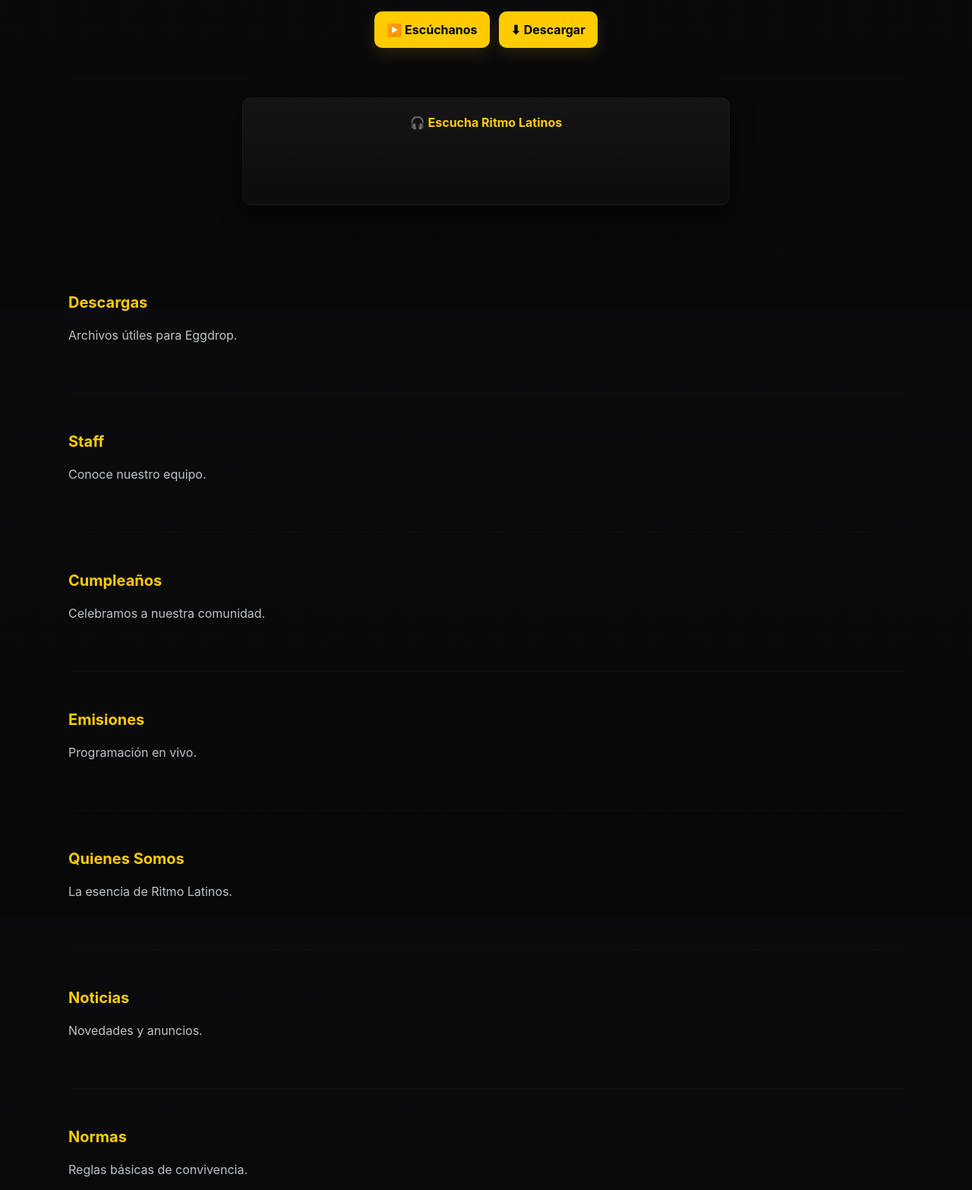
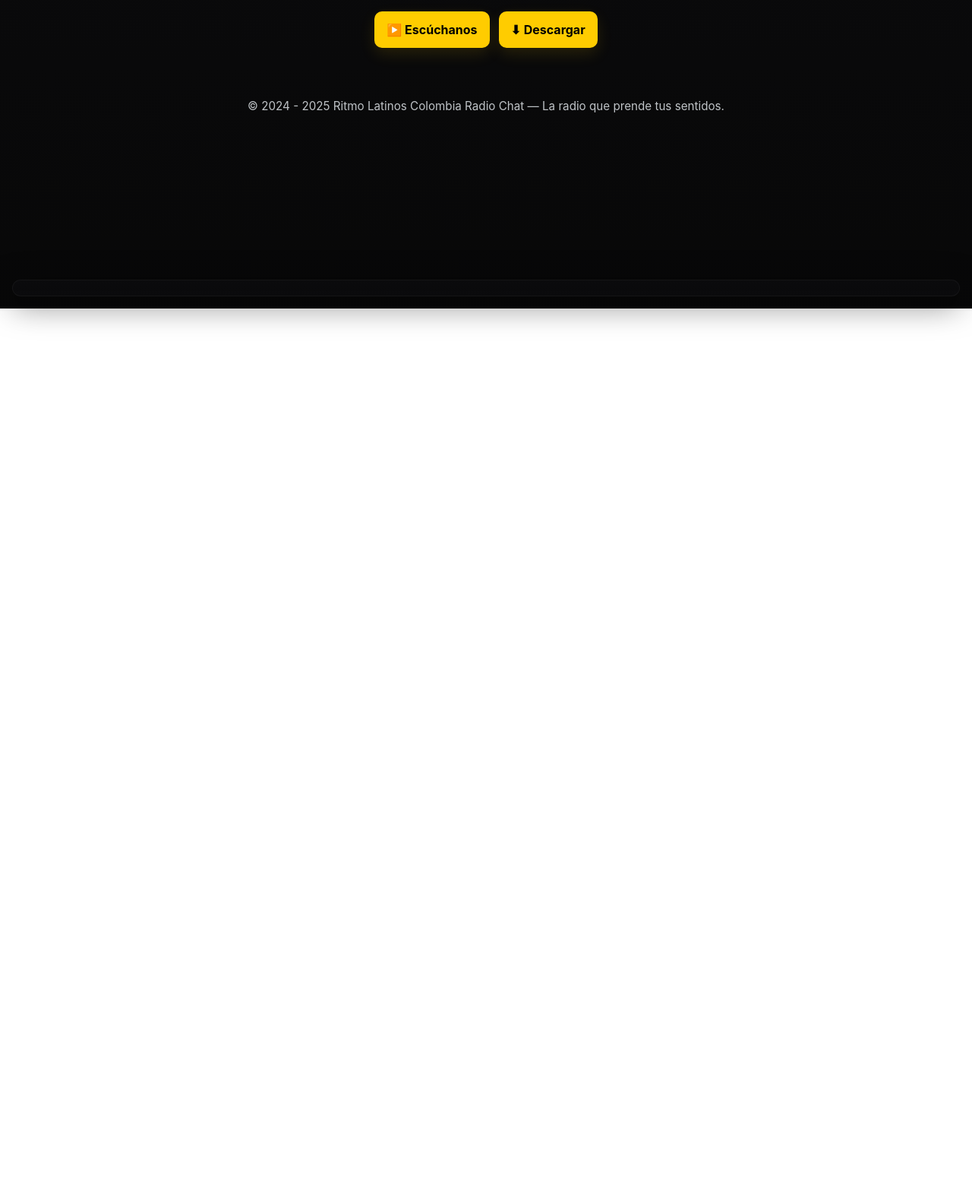
Before and after one commit to RitmoLatinosColombiaRC/archivos_tcl_eggdrop, a plain HTML site: page index.html in a window 1280 px wide. Shown: the part 394-1960 px from the top of the page at 76% size. After the commit the page ends 800 px from the top, so only its background shows below. Drawn offline with nearby package versions, Linux system fonts and the light colour scheme.

Commit message:
Update index.html
Pagina principal

```diff
--- a/index.html
+++ b/index.html
@@ -5,7 +5,9 @@
   <meta name="viewport" content="width=device-width,initial-scale=1">
   <title>Ritmo Latinos Colombia Radio Chat</title>
   <meta name="description" content="Ritmo Latinos Colombia Radio Chat — La radio que prende tus sentidos.">
-  <link rel="icon" href="LogoRL.jpg" type="image/jpeg">
+
+  <!-- Favicon -->
+  <link rel="icon" type="image/png" href="LogoRL.jpg">
 
   <style>
     :root{
@@ -15,6 +17,7 @@
       --gold:#ffcc00;
       --gold-weak:#ffd633;
       --accent:#00c2bf;
+      --glass: rgba(255,255,255,0.03);
       --max-width:1100px;
     }
     html,body{height:100%;}
@@ -32,14 +35,15 @@
     header{position:fixed;left:0;right:0;top:0;z-index:60;background:linear-gradient(180deg, rgba(11,11,13,0.6), rgba(11,11,13,0.35));backdrop-filter: blur(6px);border-bottom:1px solid rgba(255,255,255,0.03);}
     .nav-inner{max-width:var(--max-width);margin:0 auto;display:flex;align-items:center;justify-content:space-between;padding:10px 18px;}
     .brand{display:flex;align-items:center;gap:12px;}
-    .brand img{width:56px;height:auto;border-radius:10px;box-shadow:0 6px 22px rgba(255,204,0,0.12);transition:transform .25s ease;}
+    .brand img{width:56px;height:auto;border-radius:10px;box-shadow:0 6px 22px rgba(255,204,0,0.12);transform:translateY(0);transition:transform .25s ease;}
     .brand:hover img{transform:translateY(-3px);box-shadow:0 10px 30px rgba(255,204,0,0.18);}
     .brand h4{margin:0;color:var(--gold);font-size:16px;letter-spacing:0.4px;}
     nav a{color:#ddd;text-decoration:none;margin-left:18px;font-weight:600;font-size:14px;opacity:0.95;}
     nav a:hover{color:var(--gold);transform:translateY(-2px);}
 
-    .hero{padding-top:100px;padding-bottom:20px;text-align:center;}
+    .hero{padding-top:100px;padding-bottom:36px;text-align:center;}
     .hero .logo{width:160px;border-radius:14px;box-shadow:0 18px 40px rgba(0,0,0,0.6), 0 0 30px rgba(255,204,0,0.06);transition:transform .5s ease, box-shadow .4s ease;}
+    .hero .logo.small{width:110px;}
     .hero h1{margin:18px 0 6px;font-size:2.1rem;color:var(--gold);letter-spacing:0.6px;}
     .hero p.lead{margin:0 0 18px;color:var(--muted);font-size:1.05rem;}
     .hero .cta {display:flex;gap:12px;justify-content:center;flex-wrap:wrap;margin-top:12px;}
@@ -51,12 +55,28 @@
     .btn:hover{transform:translateY(-4px);box-shadow:0 14px 28px rgba(255,204,0,0.18);background:var(--gold-weak);}
 
     section{padding:48px 0;border-top:1px solid rgba(255,255,255,0.02);}
+    section .section-title{display:flex;align-items:center;gap:12px;margin-bottom:18px;}
     section h2{margin:0;color:var(--gold);font-size:1.25rem;}
+    section p.lead-small{margin-top:6px;color:var(--muted);}
+
     .grid{display:grid;grid-template-columns:repeat(3,1fr);gap:18px;}
     .card{background:var(--card);padding:18px;border-radius:12px;border:1px solid rgba(255,255,255,0.03);box-shadow:0 8px 30px rgba(0,0,0,0.6);min-height:100px;}
     .card h3{margin:0 0 8px;color:#fff;font-size:1rem;}
     .card p{margin:0;color:var(--muted);font-size:0.95rem;}
+
     footer{padding:30px 0;color:var(--muted);text-align:center;font-size:0.95rem;}
+
+    .player-fixed{
+      position:fixed;
+      left:16px;right:16px;bottom:16px;
+      z-index:80;
+      display:flex;
+      justify-content:center;
+      align-items:center;
+      padding:10px;border-radius:14px;background:linear-gradient(180deg, rgba(11,11,13,0.95), rgba(11,11,13,0.85));
+      border:1px solid rgba(255,255,255,0.04);box-shadow:0 10px 40px rgba(0,0,0,0.6);
+    }
+    .player-wrapper{width:100%;max-width:900px;}
 
     @media (max-width:1000px){ .grid{grid-template-columns:repeat(2,1fr);} }
     @media (max-width:600px){
@@ -66,16 +86,15 @@
       .brand h4{font-size:14px;}
       .hero h1{font-size:1.6rem;}
       .hero .logo{width:130px;}
+      .player-fixed{left:8px;right:8px;bottom:10px;padding:8px;}
     }
+
     html{scroll-behavior:smooth;}
     .muted{color:var(--muted);}
-    .center{display:flex;justify-content:center;align-items:center;}
   </style>
 </head>
-
 <body>
 
-  <!-- HEADER -->
   <header>
     <div class="nav-inner">
       <div class="brand">
@@ -101,44 +120,28 @@
     </div>
   </header>
 
-  <!-- HERO -->
   <main class="container" id="inicio">
     <section class="hero">
       <img src="LogoRL.jpg" alt="Logo Ritmo Latinos Colombia" class="logo">
       <h1>Ritmo Latinos Colombia Radio Chat</h1>
       <p class="lead">La radio que prende tus sentidos.</p>
-
       <div class="cta">
         <a class="btn" href="#emisiones">▶️ Escúchanos</a>
         <a class="btn" href="#descargas">⬇ Descargar</a>
       </div>
     </section>
 
-    <!-- REPRODUCTOR -->
-    <section class="container center" style="margin-top:20px;margin-bottom:40px;">
-      <div class="card" style="width:100%;max-width:600px;padding:20px;background:linear-gradient(180deg,rgba(255,255,255,0.05),rgba(255,255,255,0.02));box-shadow:0 10px 30px rgba(0,0,0,0.6);">
-        <h3 style="text-align:center;color:var(--gold);margin-bottom:10px;">🎧 Escucha Ritmo Latinos</h3>
-        <div class="playerSCA" id="stream1"></div>
-      </div>
-    </section>
-
-    <!-- SECCIONES -->
-    <section id="descargas"><h2>Descargas</h2><p class="muted">Archivos útiles para Eggdrop.</p></section>
-    <section id="staff"><h2>Staff</h2><p class="muted">Conoce nuestro equipo.</p></section>
-    <section id="cumpleanos"><h2>Cumpleaños</h2><p class="muted">Celebramos a nuestra comunidad.</p></section>
-    <section id="emisiones"><h2>Emisiones</h2><p class="muted">Programación en vivo.</p></section>
-    <section id="quienes"><h2>Quienes Somos</h2><p class="muted">La esencia de Ritmo Latinos.</p></section>
-    <section id="noticias"><h2>Noticias</h2><p class="muted">Novedades y anuncios.</p></section>
-    <section id="normas"><h2>Normas</h2><p class="muted">Reglas básicas de convivencia.</p></section>
-    <section id="contacto"><h2>Contacto</h2><p class="muted">Escríbenos tus dudas o sugerencias.</p></section>
-    <section id="faq"><h2>FAQ</h2><p class="muted">Preguntas frecuentes.</p></section>
-
     <footer>
       © 2024 - 2025 Ritmo Latinos Colombia Radio Chat — La radio que prende tus sentidos.
     </footer>
   </main>
 
-  <!-- PLAYER STREAMERR -->
+  <div class="player-fixed">
+    <div class="player-wrapper">
+      <div class="playerSCA" id="stream1"></div>
+    </div>
+  </div>
+
   <script src="https://code.jquery.com/jquery-3.5.1.min.js"></script>
   <script>
     var bu = "https://player.streamerr.co/";
```
